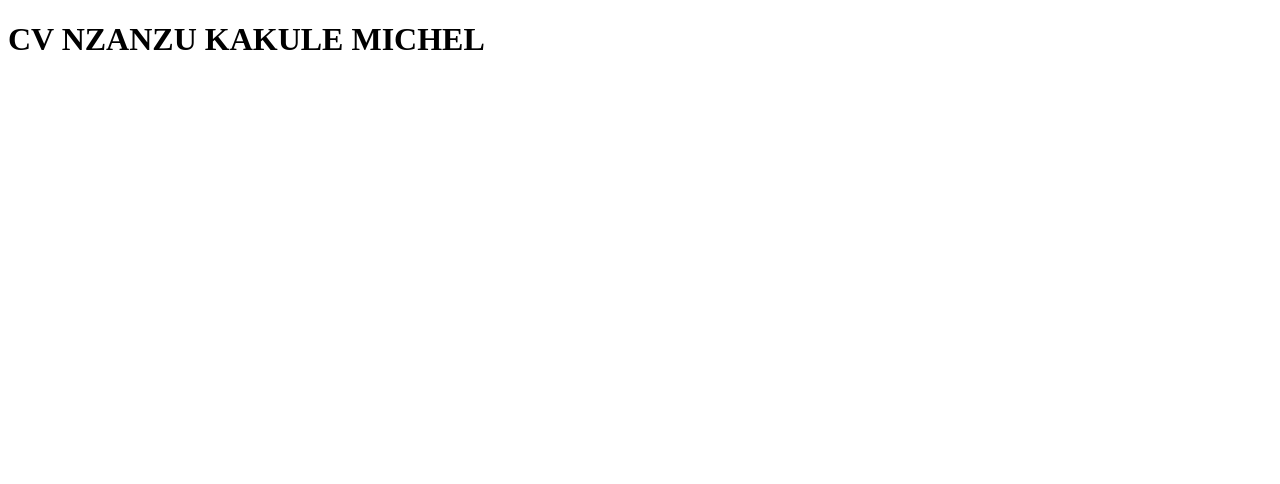
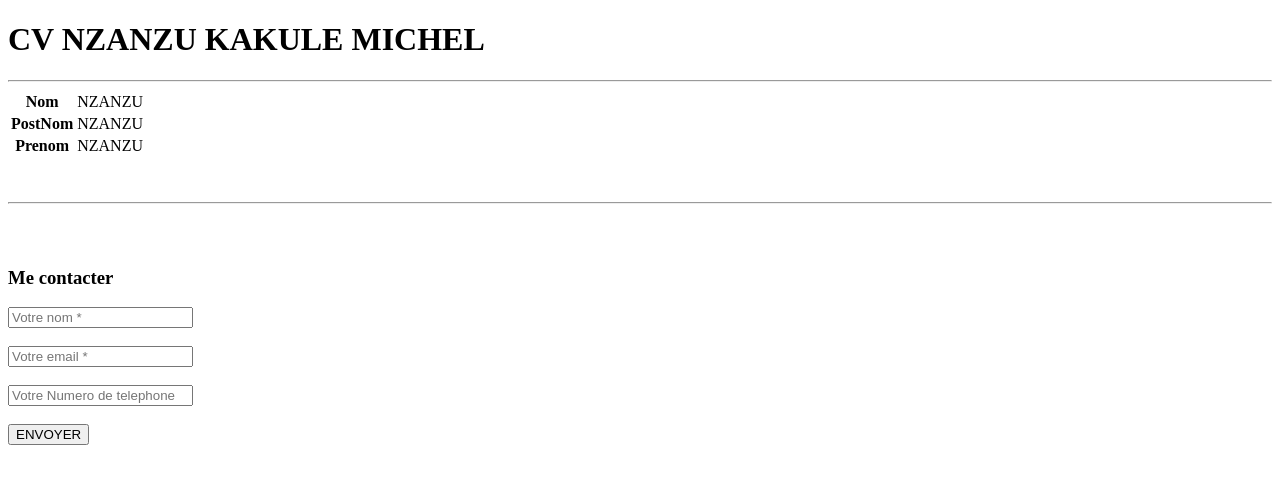
Before and after one commit to MICHELnzanzu/moncv, a plain HTML site: page index.html in a window 1280 px wide. Drawn offline with Linux system fonts and the light colour scheme.

Commit message:
Mis a jour contact

```diff
--- a/index.html
+++ b/index.html
@@ -8,5 +8,36 @@
 </head>
 <body>
     <h1> CV NZANZU KAKULE MICHEL  </h1>
+    <hr>
+    <table>
+        <tr>
+            <th> Nom </th>
+            <td> NZANZU </td>
+        </tr>
+
+        <tr>
+            <th> PostNom </th>
+            <td> NZANZU </td>
+        </tr>
+
+        <tr>
+            <th> Prenom </th>
+            <td> NZANZU </td>
+        </tr>
+
+    </table>
+
+    <br><br>
+    <hr>
+    <br><br>
+    <div>
+        <h3> Me contacter </h3>
+        <form action="" method="get">
+            <input type="text" name="name" placeholder="Votre nom *" id=""><br><br>
+            <input type="email" name="email" placeholder="Votre email *" id=""><br><br>
+            <input type="tel" name="number" placeholder="Votre Numero de telephone" id=""><br><br>
+            <input type="submit" value="ENVOYER">
+        </form>
+    </div>
 </body>
 </html>
```
